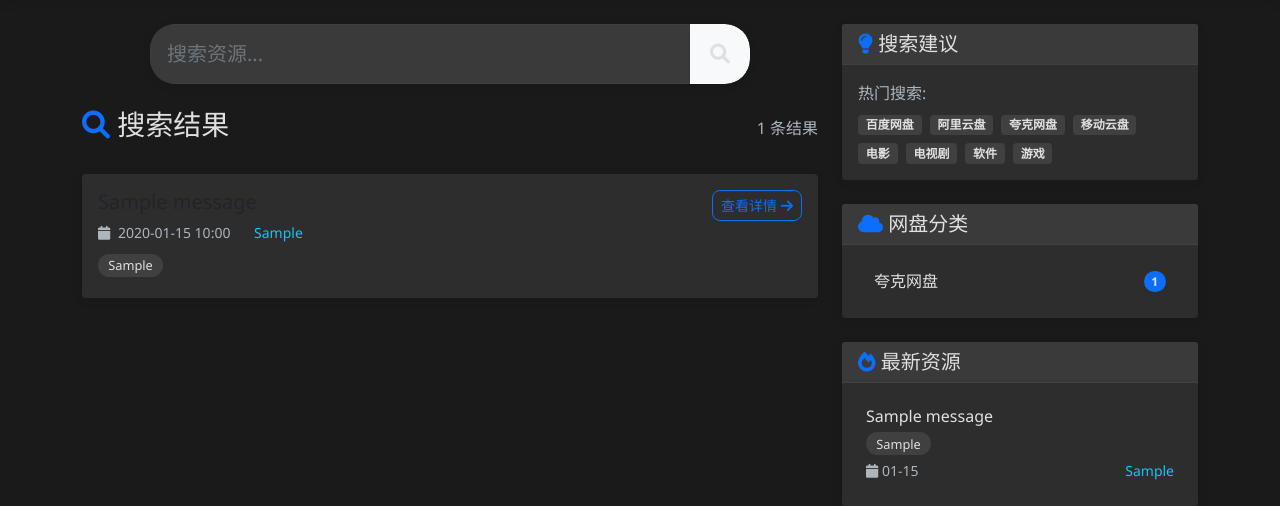
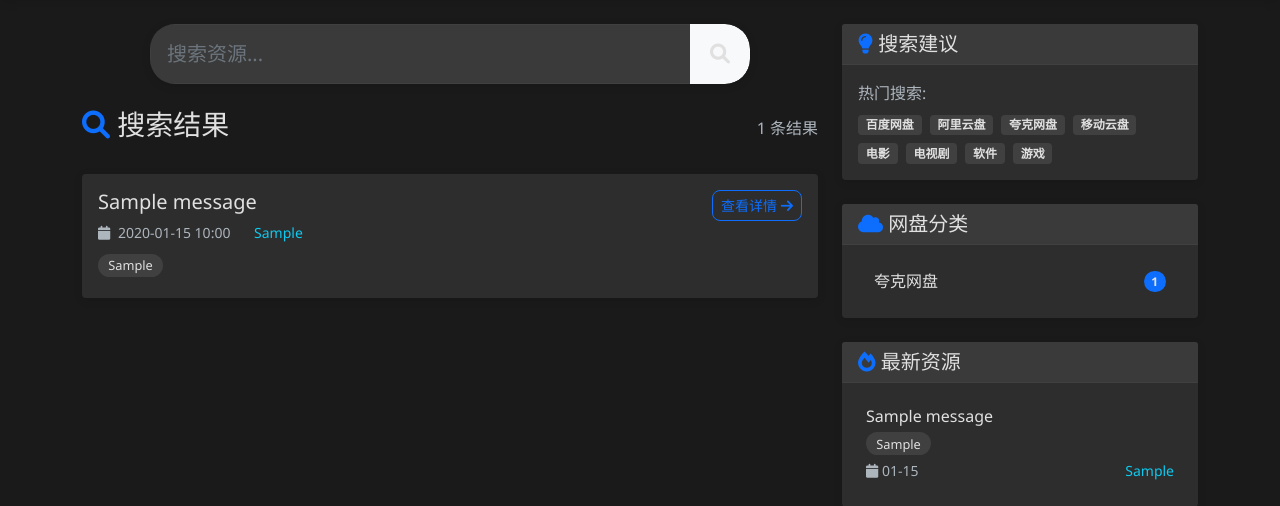
Before and after one commit to cecdat/tg2emall, a Flask app: page /search in a window 1280 px wide. Shown: the part 64-570 px from the top of the page. Run offline with Flask 3, Linux system fonts and the light colour scheme; data comes from the database, SQL or seed files in the repository; tables that the repository leaves empty hold one stand-in row (values such as "Sample post"); data that the repository does not hold is empty.

Commit message:
修复暗黑模式下搜索结果页面显示问题
问题1：暗黑模式下文章标题看不见
- 原因：搜索结果页面使用了text-dark类，在暗黑模式下文字颜色过深
- 修复：移除text-dark类，让标题继承父元素颜色
- 添加暗黑模式下的链接颜色样式

问题2：暗黑模式下标签没有彩色样式
- 原因：标签颜色样式已存在但可能没有正确应用
- 检查：确认tag-color类在暗黑模式下有正确的颜色定义
- 样式：暗黑模式下使用深色背景配浅色文字

修复内容：
1. 搜索结果页面模板
   - 移除文章标题链接的text-dark类
   - 让标题颜色继承父元素，支持暗黑模式

2. CSS样式优化
   - 添加搜索结果链接的通用样式
   - 添加暗黑模式下的搜索结果样式
   - 确保标签颜色在暗黑模式下正确显示

样式特性：
- 文章标题：暗黑模式下使用#e0e0e0颜色
- 悬停效果：标题悬停时显示蓝色#0d6efd
- 标签颜色：暗黑模式下使用深色背景配浅色文字
- 过渡动画：所有颜色变化都有平滑过渡效果

现在暗黑模式下搜索结果页面的文章标题清晰可见，标签也有彩色样式了！

```diff
--- a/services/frontend/static/css/style.css
+++ b/services/frontend/static/css/style.css
@@ -171,6 +171,29 @@ body {
 .result-item:hover {
     transform: translateX(5px);
     box-shadow: 0 5px 20px rgba(0, 0, 0, 0.15);
+}
+
+/* 搜索结果链接样式 */
+.result-item .card-title a {
+    color: inherit;
+    transition: color 0.3s ease;
+}
+
+.result-item .card-title a:hover {
+    color: #0d6efd;
+}
+
+/* 暗黑模式下的搜索结果样式 */
+.dark-theme .result-item:hover {
+    box-shadow: 0 5px 20px rgba(0, 0, 0, 0.3);
+}
+
+.dark-theme .result-item .card-title a {
+    color: #e0e0e0;
+}
+
+.dark-theme .result-item .card-title a:hover {
+    color: #0d6efd;
 }
 
 /* 统计信息样式 */
--- a/services/frontend/templates/search.html
+++ b/services/frontend/templates/search.html
@@ -46,7 +46,7 @@
                             <div class="flex-grow-1">
                                 <h5 class="card-title mb-2">
                                     <a href="{{ url_for('article_detail', article_id=article.id) }}"
-                                       class="text-decoration-none text-dark">
+                                       class="text-decoration-none">
                                         {{ article.title }}
                                     </a>
                                 </h5>
```
